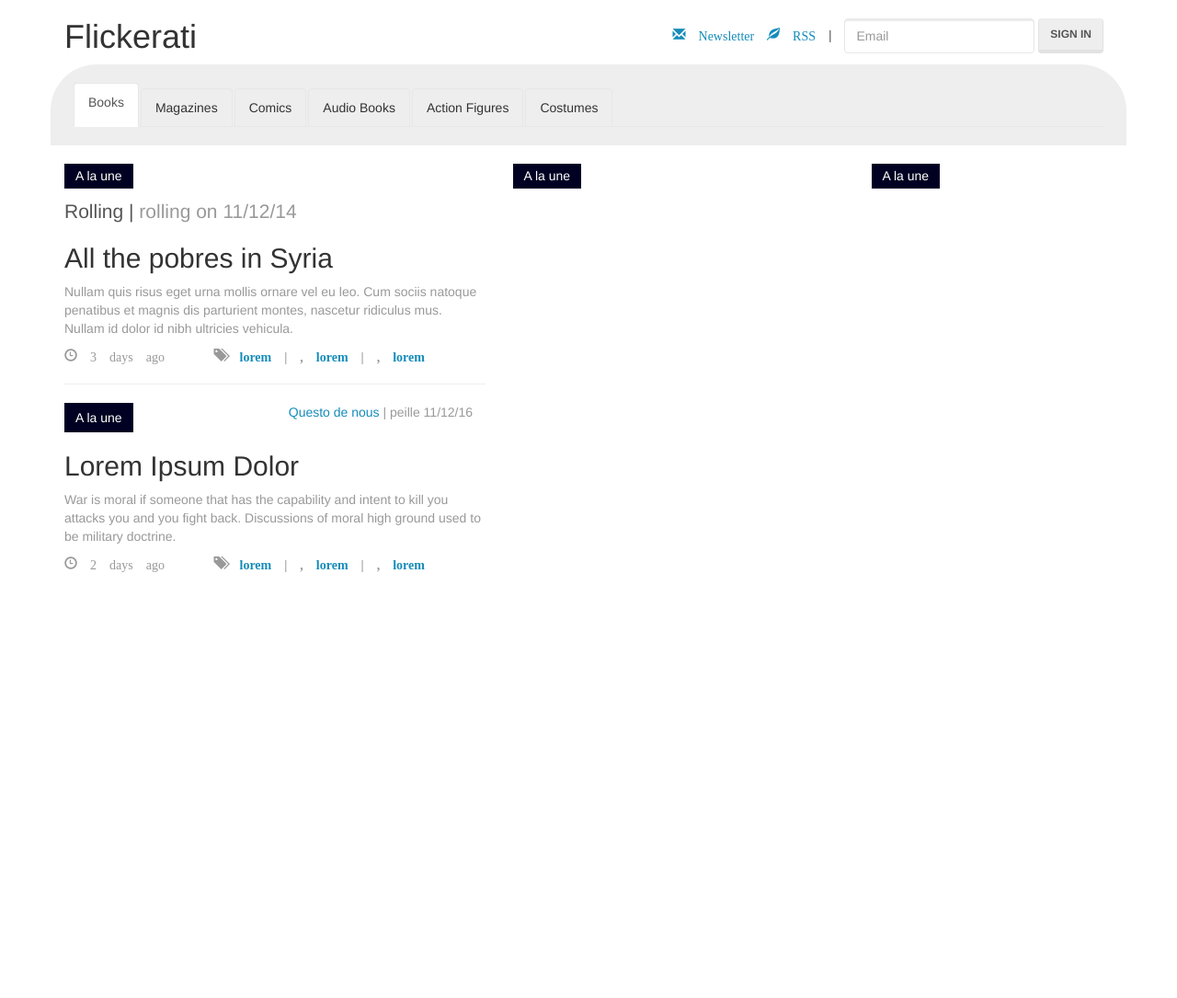
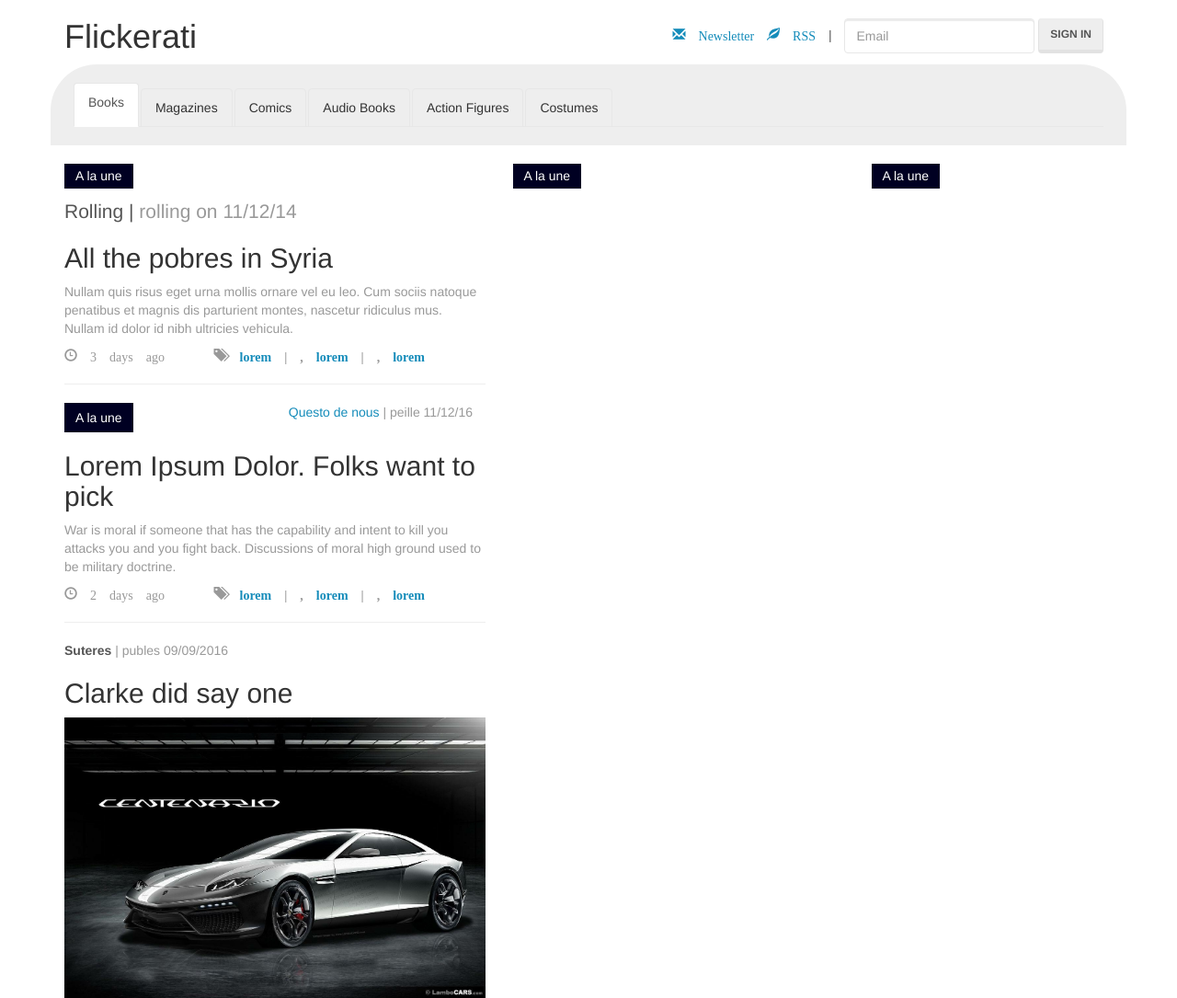
Before and after one commit to tranc99/bootstrap-grids, a plain HTML site: page index.html in a window 1280 px wide. Shown: the whole page at 92% size. Before the commit the page ends 800 px from the top, so only its background shows below. Drawn offline with Linux system fonts and the light colour scheme.

Commit message:
fun times with html and css

```diff
--- a/css/main.styl
+++ b/css/main.styl
@@ -15,3 +15,9 @@
 
 #left-1
   padding-top: 10px
+
+img
+  max-width: 100%
+
+  &:hover
+    opacity: 0.6
--- a/index.html
+++ b/index.html
@@ -66,6 +66,8 @@
 
       <div class="row" id="left-1">
         <div class="col-sm-5" id="column1">
+
+          <article class="">
             <h5 class="small-dark-title">A la une</h5>
             <div class="lead">
               Rolling |
@@ -94,9 +96,11 @@
                 </div>
               </div>
             </div>
+          </article>
 
           <hr>
 
+          <article class="">
             <div class="row">
               <div class="col-sm-6">
                 <div class="small-dark-title">
@@ -109,7 +113,7 @@
               </div>
             </div>
 
-          <h2>Lorem Ipsum Dolor</h2>
+            <h2>Lorem Ipsum Dolor. Folks want to pick</h2>
             <p class="text-muted">
               War is moral if someone that has the capability and intent to kill you attacks you and you fight back.  Discussions of moral high ground used to be military doctrine.
             </p>
@@ -131,6 +135,16 @@
                 </div>
               </div>
             </div>
+          </article>
+
+          <hr>
+
+          <article class="">
+            <strong>Suteres</strong>
+            <span class="text-muted"> | publes 09/09/2016</span>
+            <h2>Clarke did say one</h2>
+            <img src="img/car.jpg" alt="A beautiful car" />
+          </article>
           <!-- end first main column -->
         </div>
 
```
Also changed, not shown: css/main.css, img/car.jpg (added). Lines whose indentation alone changed are shown as unchanged.
